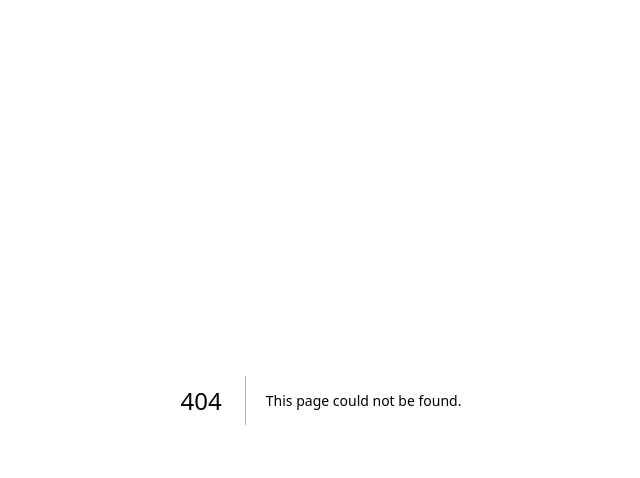
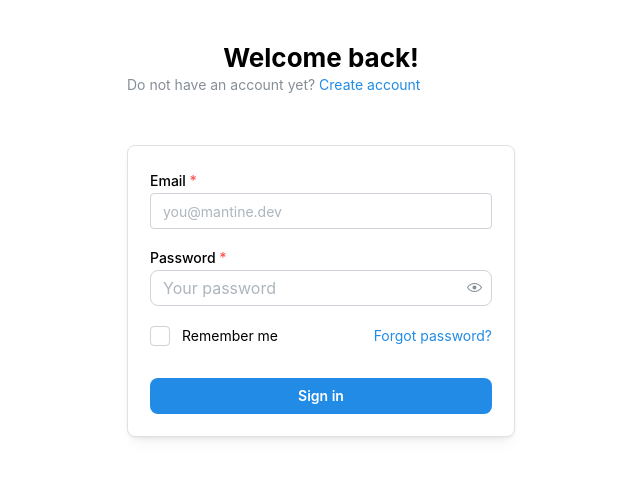
Before and after one commit to DzakiP/app-chat, a Next.js app: page /login in a window 1280 px wide. Before the commit this address had no page. Shown: the top 478 px of the page, without its empty margins (319-959 px from the left). Built offline with nearby package versions, Linux system fonts and the light colour scheme.

Commit message:
feat: setup login

```diff
--- a/package.json
+++ b/package.json
@@ -11,12 +11,14 @@
   "dependencies": {
     "@mantine/core": "^8.2.1",
     "@mantine/hooks": "^8.2.1",
+    "js-cookie": "^3.0.5",
     "next": "15.4.2",
     "react": "19.1.0",
     "react-dom": "19.1.0"
   },
   "devDependencies": {
     "@eslint/eslintrc": "^3",
+    "@types/js-cookie": "^3.0.6",
     "@types/node": "^20",
     "@types/react": "^19",
     "@types/react-dom": "^19",
--- /dev/null
+++ b/src/app/(auth)/login/page.tsx
@@ -0,0 +1,98 @@
+"use client"
+import {
+  Anchor,
+  Button,
+  Checkbox,
+  Container,
+  Group,
+  Paper,
+  PasswordInput,
+  Text,
+  TextInput,
+  Title,
+} from '@mantine/core';
+import React, { useState } from 'react';
+import { useRouter } from 'next/navigation';
+import Cookies from 'js-cookie';
+
+export default function LoginPage(){
+    const [email, setEmail] = useState("");
+    const [password, setPassword] = useState("");
+    const [loading, setLoading] = useState(false);
+    const [error, setError] = useState("");
+    const router = useRouter();
+
+    const handleLogin = () => {
+      try {
+        setLoading(true);
+        setError(""); // Clear error sebelumnya
+
+        if (!email || !password) {
+          throw new Error("Email and password are required");
+        }
+
+        if (email !== "customer@gmail.com" || password !== "atmin123") {
+          throw new Error("Invalid email or password");
+        }
+
+        Cookies.set("token", "12345");
+        Cookies.set(
+          "user",
+          JSON.stringify({ email, password, name: "king customer" })
+        );
+
+        router.push("/chat");
+
+      } catch (error) {
+        setError((error as Error).message);
+      } finally {
+        setLoading(false);
+      }
+    };
+
+
+  return (
+    <Container size={420} my={40}>
+      <Title ta="center" className="mb-20" order={2}>
+        Welcome back!
+      </Title>
+
+      <Text className="text-center" size="sm" color="dimmed" mb={50}>
+        Do not have an account yet? <Anchor>Create account</Anchor>
+      </Text>
+
+      <Paper withBorder shadow="sm" p={22} mt={30} radius="md">
+        <TextInput
+            label="Email"
+            placeholder="you@mantine.dev"
+            value={email}
+            onChange={(e) => setEmail(e.currentTarget.value)}
+            required
+            disabled={loading}
+        />
+        <PasswordInput
+            label="Password"
+            placeholder="Your password"
+            value={password}
+            onChange={(e) => setPassword(e.currentTarget.value)}
+            required
+            mt="md"
+            radius="md"
+            disabled={loading}
+        />
+        <Text>
+            {error}
+        </Text>
+        <Group justify="space-between" mt="lg">
+          <Checkbox label="Remember me" />
+          <Anchor component="button" size="sm">
+            Forgot password?
+          </Anchor>
+        </Group>
+        <Button fullWidth mt="xl" radius="md" onClick={handleLogin} loading={loading}>
+          Sign in
+        </Button>
+      </Paper>
+    </Container>
+  );
+}
```
Also changed, not shown: src/app/chat/page.tsx (added, +8 -0 lines), src/app/page.tsx (deleted, +0 -11 lines), src/middleware.ts (added, +20 -0 lines), 1 other file (tests, documents, lock files or other folders).
